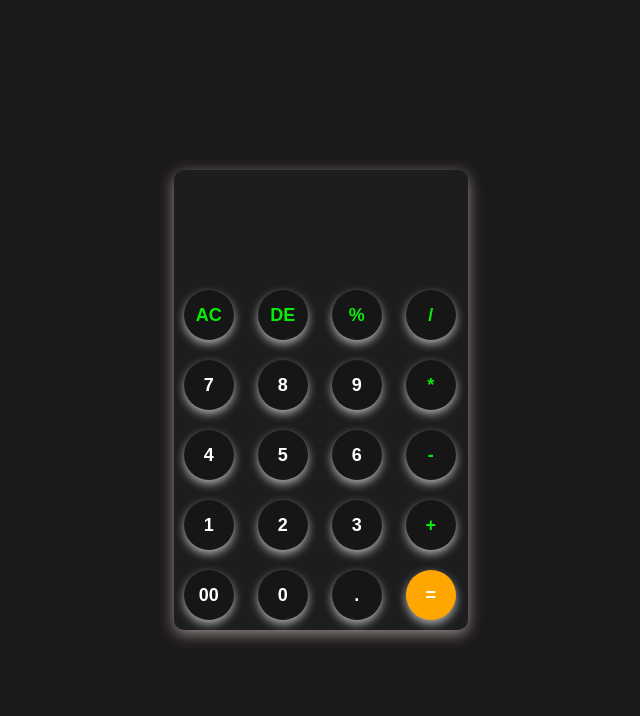
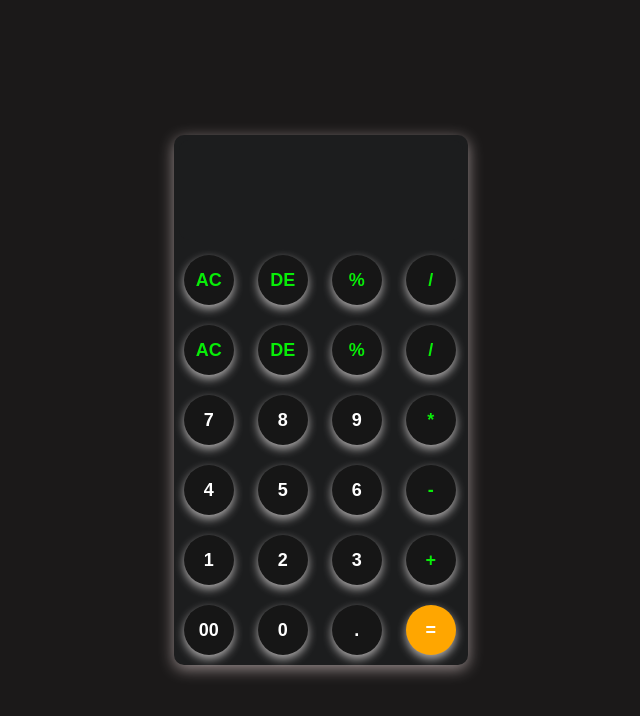
Before and after one commit to Mukund026/AgriSetu, a plain HTML site: page index.html in a window 1280 px wide. Shown: the whole page, without its empty margins (319-959 px from the left). Drawn offline with Linux system fonts and the light colour scheme.

Commit message:
git updated

```diff
--- a/index.html
+++ b/index.html
@@ -8,8 +8,13 @@
   </head>
   <body>
     <div class="container">
-      <div class="display"><input type="text" id="Input"/></div>
+      <div class="display"><input type="text" id="Input" /></div>
       <div class="buttons">
+        <button id="green">AC</button>
+        <button id="green">DE</button>
+        <button id="green">%</button>
+        <button id="green">/</button>
+
         <button id="green">AC</button>
         <button id="green">DE</button>
         <button id="green">%</button>
```
